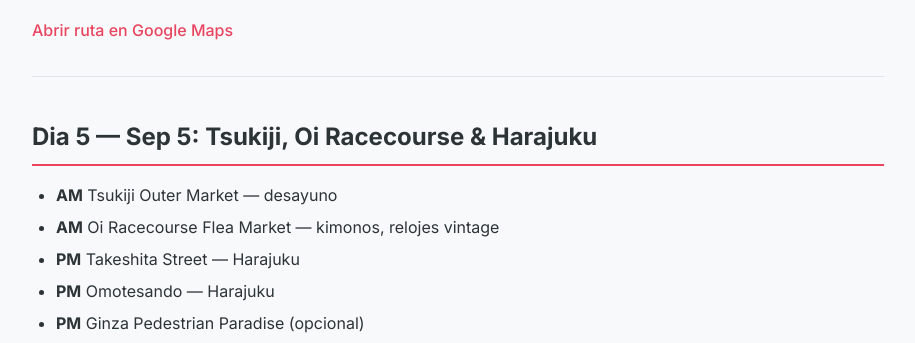
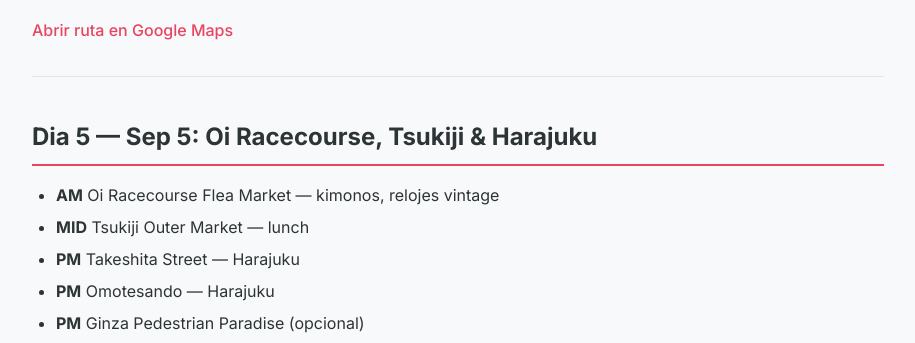
Before and after one commit to nescool101/nescaotravelplanner, a Jekyll site: the page built from maps.md, in a window 1280 px wide and 900 px high, scrolled down 1375 px, cut to the strip 138-481 px from the top of the window. Shown: the whole strip, without its empty margins (182-1097 px from the left). Built offline with Jekyll 4.4.1, drawn with Linux system fonts in a browser that asks for light colours.

Commit message:
Flip Sat to Oi→Tsukiji lunch→Harajuku, new free Option B Sunday
- Day 5 (Sat): Reorder to Oi Racecourse first (9 AM), then Tsukiji
  for lunch (12 PM, ~20 min from Oi), then Harajuku. No 7 AM wake-up.
- Day 6 Option B: Replace expensive Skytree/Aquarium (¥5,800-10,000)
  with free Yanaka Ginza + Nezu Shrine + Ameyoko Market + Ueno Park
- All 3 Sunday options now cost ¥0-1,000

Co-Authored-By: Claude Opus 4.6 <noreply@anthropic.com>

```diff
--- a/maps.md
+++ b/maps.md
@@ -36,17 +36,17 @@ nav_group: itinerary
 
 ---
 
-## Dia 5 — Sep 5: Tsukiji, Oi Racecourse & Harajuku
+## Dia 5 — Sep 5: Oi Racecourse, Tsukiji & Harajuku
 
-- **AM** Tsukiji Outer Market — desayuno
 - **AM** Oi Racecourse Flea Market — kimonos, relojes vintage
+- **MID** Tsukiji Outer Market — lunch
 - **PM** Takeshita Street — Harajuku
 - **PM** Omotesando — Harajuku
 - **PM** Ginza Pedestrian Paradise (opcional)
 
-<iframe src="https://www.google.com/maps/embed/v1/directions?key=AIzaSyBvXhlWpNDHaKjpNeGNABvECZy_5PwcwQo&origin=Uguisudani+Station&destination=Ginza,+Chuo+City,+Tokyo&waypoints=Tsukiji+Outer+Market,+Tokyo|Oi+Racecourse,+Shinagawa|Takeshita+Street,+Harajuku&mode=transit" width="100%" height="350" style="border:0; border-radius:8px;" allowfullscreen="" loading="lazy"></iframe>
+<iframe src="https://www.google.com/maps/embed/v1/directions?key=AIzaSyBvXhlWpNDHaKjpNeGNABvECZy_5PwcwQo&origin=Uguisudani+Station&destination=Ginza,+Chuo+City,+Tokyo&waypoints=Oi+Racecourse,+Shinagawa|Tsukiji+Outer+Market,+Tokyo|Takeshita+Street,+Harajuku&mode=transit" width="100%" height="350" style="border:0; border-radius:8px;" allowfullscreen="" loading="lazy"></iframe>
 
-[Abrir ruta en Google Maps](https://www.google.com/maps/dir/Uguisudani+Station/Tsukiji+Outer+Market,+Tokyo/Oi+Racecourse,+Shinagawa/Takeshita+Street,+Harajuku/Ginza,+Chuo+City,+Tokyo){:target="_blank"}
+[Abrir ruta en Google Maps](https://www.google.com/maps/dir/Uguisudani+Station/Oi+Racecourse,+Shinagawa/Tsukiji+Outer+Market,+Tokyo/Takeshita+Street,+Harajuku/Ginza,+Chuo+City,+Tokyo){:target="_blank"}
 
 ---
 
```
Also changed, not shown: itinerary/japan.md (+31 -29 lines).
